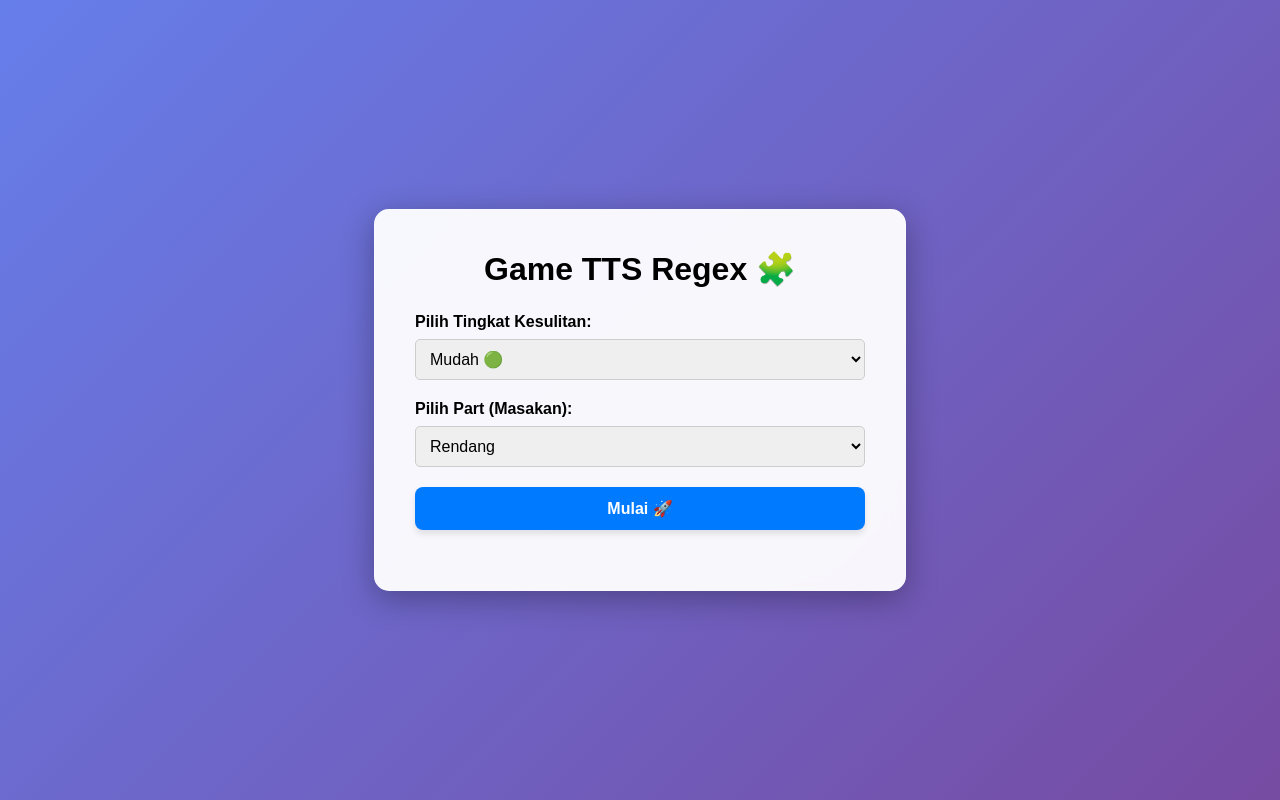
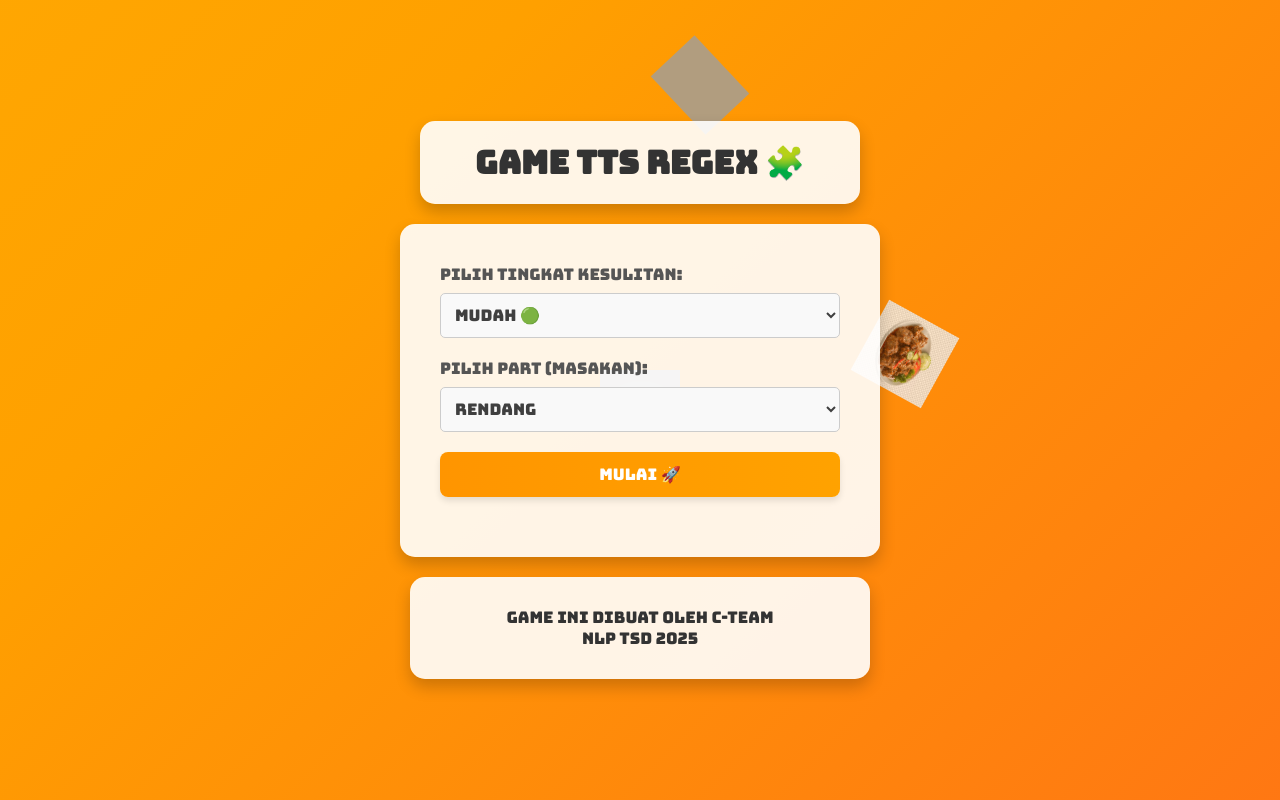
Before and after one commit to Primarizki21/Projek-NLP, a Flask app: page / in a window 1280 px wide. Run offline with Flask 3, Linux system fonts and the light colour scheme; grey boxes are pictures that could not be loaded.

Commit message:
Galih's Addon (#9)
* Ini nyoba dulu

* Perubahan tampilan pertama (belum ada background

* Adding requirements

* Making dockerfile for deployment

* Deleting unecessary files

* HTML and CSS updates

* Addon from Galih's

```diff
--- a/static/style.css
+++ b/static/style.css
@@ -1,79 +1,145 @@
 /* style.css */
 
-/* Reset dasar agar tidak ada spasi putih aneh di pinggir */
+/* --- Reset Dasar --- */
 html, body {
     margin: 0;
     padding: 0;
     height: 100%;
-  font-family: Arial, sans-serif; /* Menggunakan font dari kode lama Anda */
+    font-family: 'Bungee', sans-serif;
+    overflow: hidden;
 }
 
+/* --- Animasi Latar Belakang & Tata Letak Halaman --- */
 body {
-  background: linear-gradient(135deg, #667eea 0%, #764ba2 100%);
-  background-attachment: fixed;
+    background: linear-gradient(135deg, #FF6F00, #FFC107, #FFA000, #FF5722); /* Warna gradasi yang lebih oranye */
+    background-size: 400% 400%;
+    animation: gradientAnimation 15s ease infinite;
+
     display: flex;
+    flex-direction: column; /* Mengatur item-item di dalam body (kotak-kotak) secara vertikal */
     justify-content: center;
     align-items: center;
-  min-height: 100vh;
+    gap: 20px; /* Jarak antara kotak-kotak */
+    position: relative;
 }
 
-/* Styling untuk kotak menu utama */
-.menu-container {
-  background-color: rgba(255, 255, 255, 0.95);
-  padding: 40px;
-  border-radius: 15px;
-  box-shadow: 0 8px 32px rgba(0, 0, 0, 0.3);
-  text-align: center;
-  width: 90%;
-  max-width: 450px;
-  backdrop-filter: blur(10px);
-  border: 1px solid rgba(255, 255, 255, 0.2);
+/* Mendefinisikan langkah-langkah animasi gradasi (tetap sama) */
+@keyframes gradientAnimation {
+    0% { background-position: 0% 50%; }
+    50% { background-position: 100% 50%; }
+    100% { background-position: 0% 50%; }
 }
 
-.menu-container h1 {
-    margin-top: 0; /* Menghapus margin atas pada judul */
-    margin-bottom: 25px;
+/* --- Styling Umum untuk Semua Kotak Menu --- */
+.menu-box {
+    background-color: rgba(255, 255, 255, 0.9);
+    padding: 30px; /* Padding sedikit lebih kecil */
+    border-radius: 15px;
+    box-shadow: 0 8px 16px rgba(0, 0, 0, 0.2);
+    text-align: center;
+    width: 80%;
+    max-width: 400px;
+    z-index: 10;
 }
 
-/* Styling umum untuk elemen form agar rapi */
-.menu-container form label,
-.menu-container form select,
-.menu-container form button {
+/* --- Styling Khusus Kotak Judul & Info --- */
+.title-container h1 {
+    margin: 0;
+    color: #333;
+    font-weight: bold;
+    font-family: 'Bungee', sans-serif; /* Add this line */
+}
+
+.title-container {
+    padding: 20px; /* Padding lebih kecil untuk kotak judul */
+}
+
+/* --- Styling Khusus Kotak Judul & Info --- */
+.info-container p {
+    margin: 0;
+    color: #333;
+    font-weight: normal;
+    font-family: 'Bungee', sans-serif; /* Add this line */
+}
+/* --- Styling Kotak Menu Utama --- */
+.main-menu {
+    padding: 40px;
+    /* Hanya perlu mengatur padding di sini jika perlu, sisanya diatur oleh .menu-box */
+}
+
+/* --- Styling Form di Kotak Utama --- */
+.main-menu form label,
+.main-menu form select,
+.main-menu form button {
     display: block;
     width: 100%;
     margin-bottom: 20px;
 }
 
-.menu-container form label {
-    font-weight: bold;
+.main-menu form label {
+    /*font-weight: bold;*/
     margin-bottom: 8px;
-    text-align: left; /* Label rata kiri */
+    text-align: left;
+    color: #555;
 }
 
-.menu-container form select {
+.main-menu form select {
     padding: 10px;
     border-radius: 5px;
     border: 1px solid #ccc;
     font-size: 16px;
+    color: #3f3f3f;
+    font-family: 'Bungee', sans-serif;
+    background-color: #f9f9f9;
 }
 
-/* Styling utama untuk tombol "Mulai" */
-.menu-container form button {
+/* --- Styling Tombol "Mulai" (tetap sama) --- */
+.main-menu form button {
     padding: 12px 20px;
     border: none;
-  background-color: #007BFF;
+    background: linear-gradient(to right, #ff9500, #ffa200);
     color: white;
     font-size: 16px;
-  font-weight: bold;
+    font-weight: normal;
+    font-family: 'Bungee', sans-serif;
     border-radius: 8px;
     cursor: pointer;
     box-shadow: 0 4px 6px rgba(0, 0, 0, 0.1);
     transition: all 0.3s ease;
 }
 
-/* Efek saat kursor mouse berada di atas tombol */
-.menu-container form button:hover {
-  background-color: #0056b3;
+.main-menu form button:hover {
+    background: linear-gradient(to right, #a56300, #8c5401);
     box-shadow: 0 6px 12px rgba(0, 0, 0, 0.2);
     transform: translateY(-2px);
 }
+
+
+/* --- Styling Gambar Makanan Animasi (tetap sama) --- */
+.food-animation {
+    position: absolute;
+    width: 80px;
+    height: 80px;
+    object-fit: contain;
+    animation-name: foodMove;
+    animation-duration: 20s;
+    animation-iteration-count: infinite;
+    animation-timing-function: linear;
+    opacity: 0.8;
+    z-index: 5;
+}
+
+.food-1 { animation-delay: 0s; }
+.food-2 { animation-delay: 4s; }
+.food-3 { animation-delay: 8s; }
+.food-4 { animation-delay: 12s; }
+.food-5 { animation-delay: 16s; }
+
+/* Keyframes untuk menggerakkan gambar makanan (tetap sama) */
+@keyframes foodMove {
+    0% { top: -10%; left: 10%; transform: rotate(0deg); }
+    25% { top: 20%; left: 90%; transform: rotate(90deg); }
+    50% { top: 80%; left: 20%; transform: rotate(180deg); }
+    75% { top: 50%; left: -10%; transform: rotate(270deg); }
+    100% { top: -10%; left: 10%; transform: rotate(360deg); }
+}
--- a/templates/index.html
+++ b/templates/index.html
@@ -4,12 +4,27 @@
   <meta charset="UTF-8">
   <meta name="viewport" content="width=device-width, initial-scale=1.0">
   <title>Pilih Tingkat & Part</title>
+
+  <link rel="preconnect" href="https://fonts.googleapis.com">
+  <link rel="preconnect" href="https://fonts.gstatic.com" crossorigin>
+  <link href="https://fonts.googleapis.com/css2?family=Bungee&display=swap" rel="stylesheet">
   <link rel="stylesheet" href="{{ url_for('static', filename='style.css') }}">
 </head>
 
 <body>
-  <div class="menu-container", id="menuContainer">
-    <h1>Game TTS Regex 🧩</h1>
+
+  <img src="{{ url_for('static', filename='images/rendang.png') }}" alt="Rendang" class="food-animation food-1">
+  <img src="{{ url_for('static', filename='images/soto.png') }}" alt="Soto" class="food-animation food-2">
+  <img src="{{ url_for('static', filename='images/rawon.png') }}" alt="Rawon" class="food-animation food-3">
+  <img src="{{ url_for('static', filename='images/sate.png') }}" alt="Sate" class="food-animation food-4">
+  <img src="{{ url_for('static', filename='images/gudeg.png') }}" alt="Gudeg" class="food-animation food-5">
+
+  <div class="title-container menu-box">
+    <h1>GAME TTS REGEX 🧩</h1>
+  </div>
+
+  <div class="main-menu menu-box">
+
     <form method="POST">
       <label for="difficulty">Pilih Tingkat Kesulitan:</label>
       <select name="difficulty" id="difficulty" required>
@@ -28,5 +43,9 @@
       <button type="submit">Mulai 🚀</button>
     </form>
   </div>
+  <div class ="info-container menu-box">
+      <p>Game ini dibuat oleh C-TEAM</p>
+      <p>NLP TSD 2025</p>
+  </div>
 </body>
 </html>
```
Also changed, not shown: static/style3.css (added, +91 -0 lines), static/images/rawon.png (added), static/images/rendang.png (added), static/soto.png (added), static/style4.css (added). Lines whose indentation alone changed are shown as unchanged.
